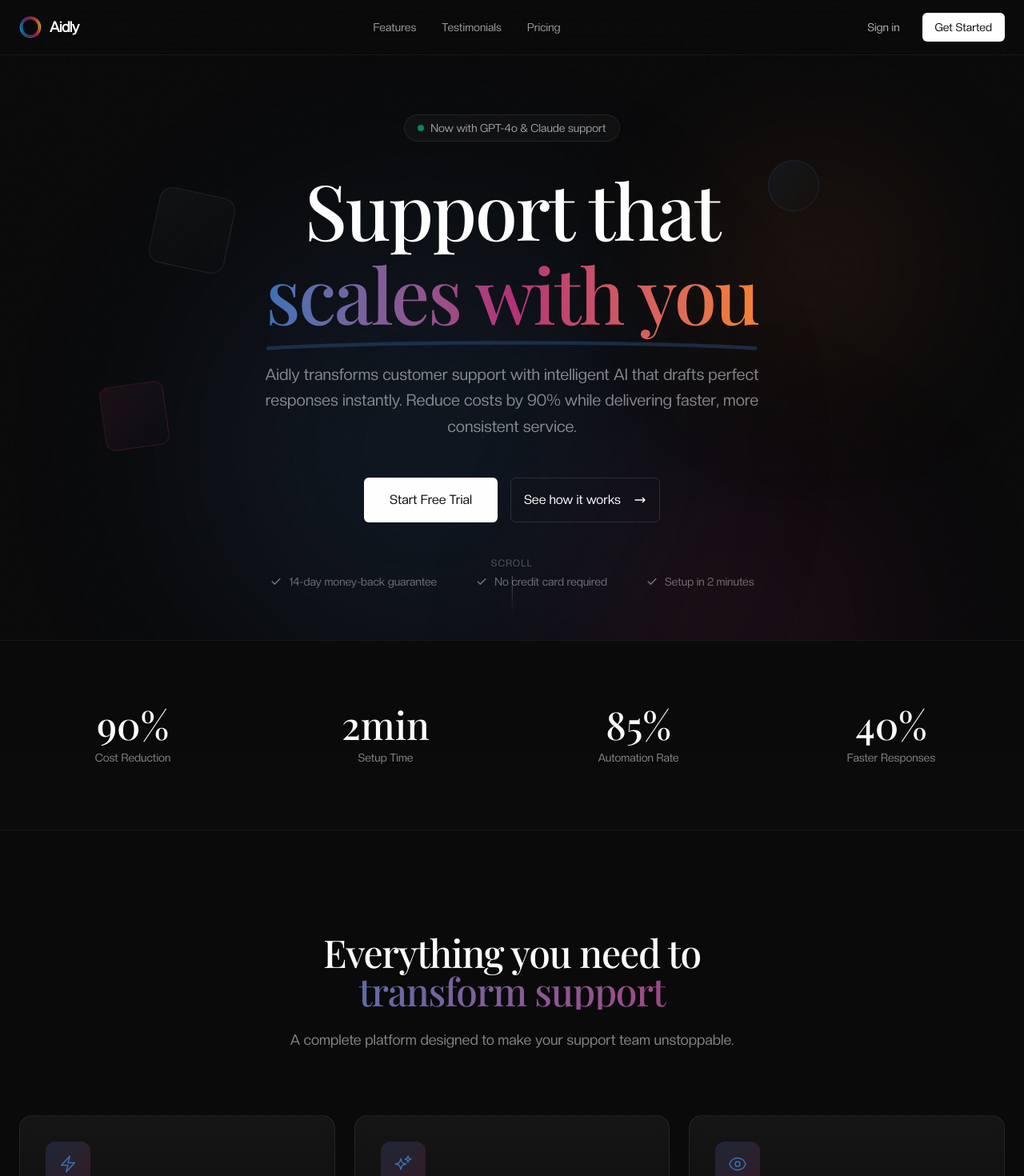
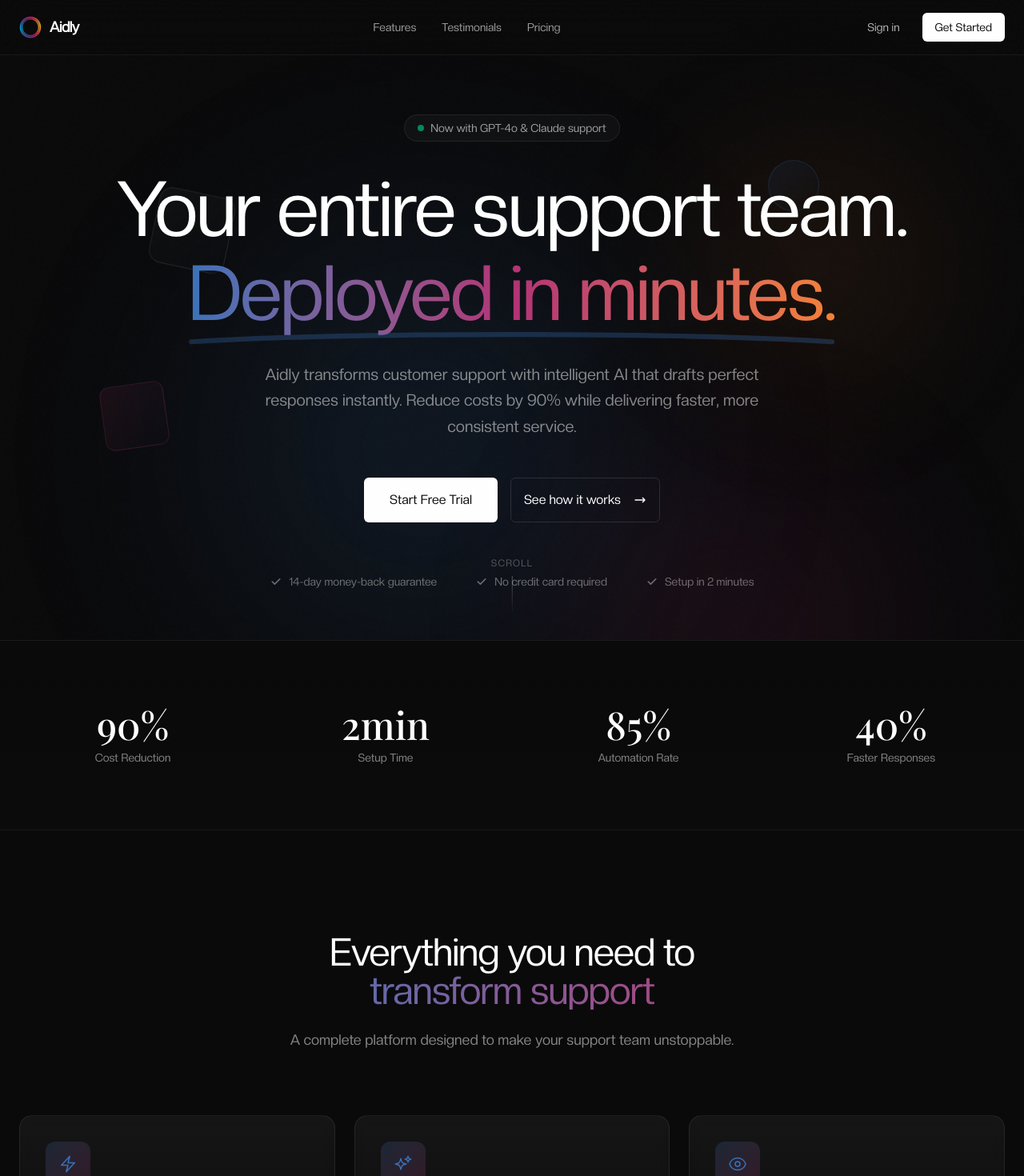
Before and after one commit to matiiimat/cs-appv1, a Next.js app: page /landing in a window 1280 px wide. Shown: the top 1470 px of the page at 80% size. Built offline with nearby package versions, Linux system fonts and the light colour scheme; a web font is replaced by a local one.

Commit message:
TEST UI: Landing Page Font + Catch Phrase

```diff
--- a/app/landing/page.tsx
+++ b/app/landing/page.tsx
@@ -351,11 +351,11 @@ export default function LuxuryLanding() {
           </div>
 
           {/* Main headline */}
-          <h1 className="font-serif text-5xl font-medium leading-[1.1] tracking-tight md:text-7xl lg:text-8xl animate-[fadeInUp_0.8s_ease-out_0.3s_both]">
-            <span className="block text-white">Support that</span>
+          <h1 className="font-[var(--font-custom)] text-5xl font-medium leading-[1.1] tracking-tight md:text-7xl lg:text-8xl animate-[fadeInUp_0.8s_ease-out_0.3s_both]">
+            <span className="block text-white">Your entire support team.</span>
             <span className="relative">
               <span className="bg-gradient-to-r from-[#3872B9] via-[#B33275] to-[#F38135] bg-clip-text text-transparent">
-                scales with you
+                Deployed in minutes.
               </span>
               {/* Decorative underline */}
               <svg
@@ -471,7 +471,7 @@ export default function LuxuryLanding() {
         <div className="mx-auto max-w-7xl px-6">
           {/* Section header */}
           <div className="mx-auto max-w-2xl text-center">
-            <h2 className="font-serif text-4xl font-medium tracking-tight text-white md:text-5xl">
+            <h2 className="font-[var(--font-custom)] text-4xl font-medium tracking-tight text-white md:text-5xl">
               Everything you need to
               <span className="block bg-gradient-to-r from-[#3872B9] to-[#B33275] bg-clip-text text-transparent">
                 transform support
```
